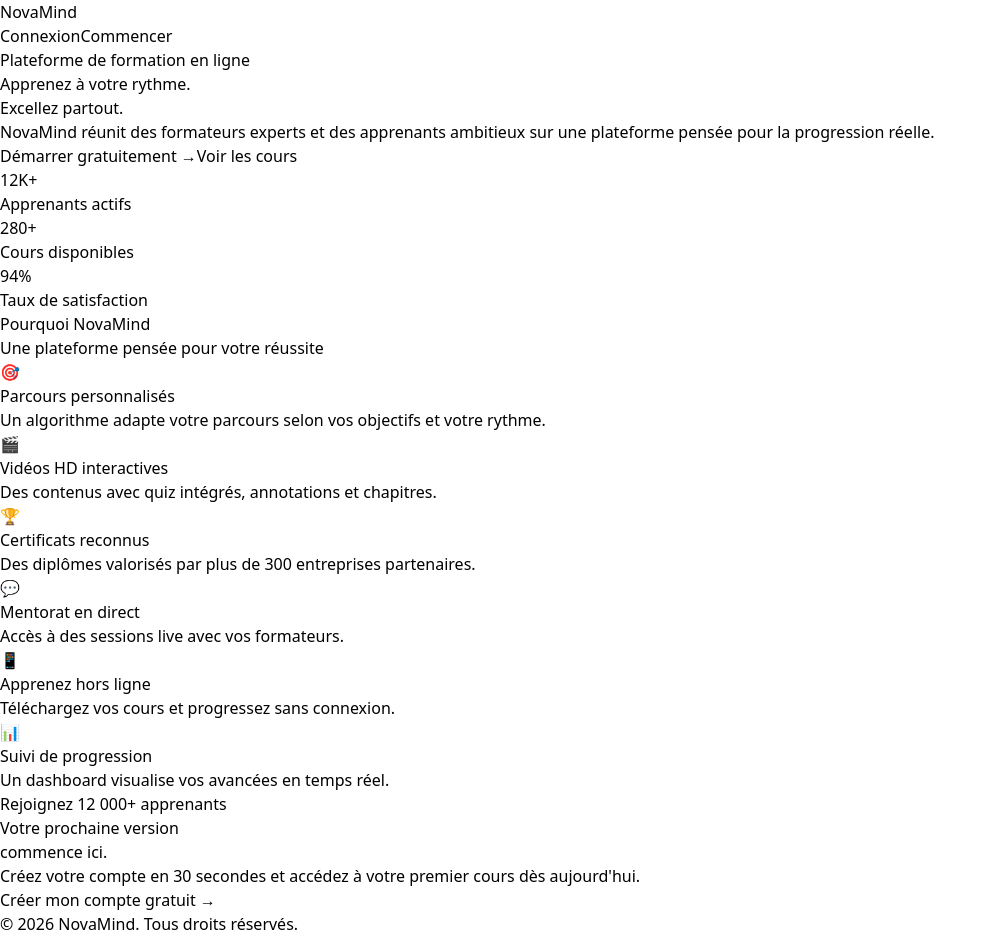
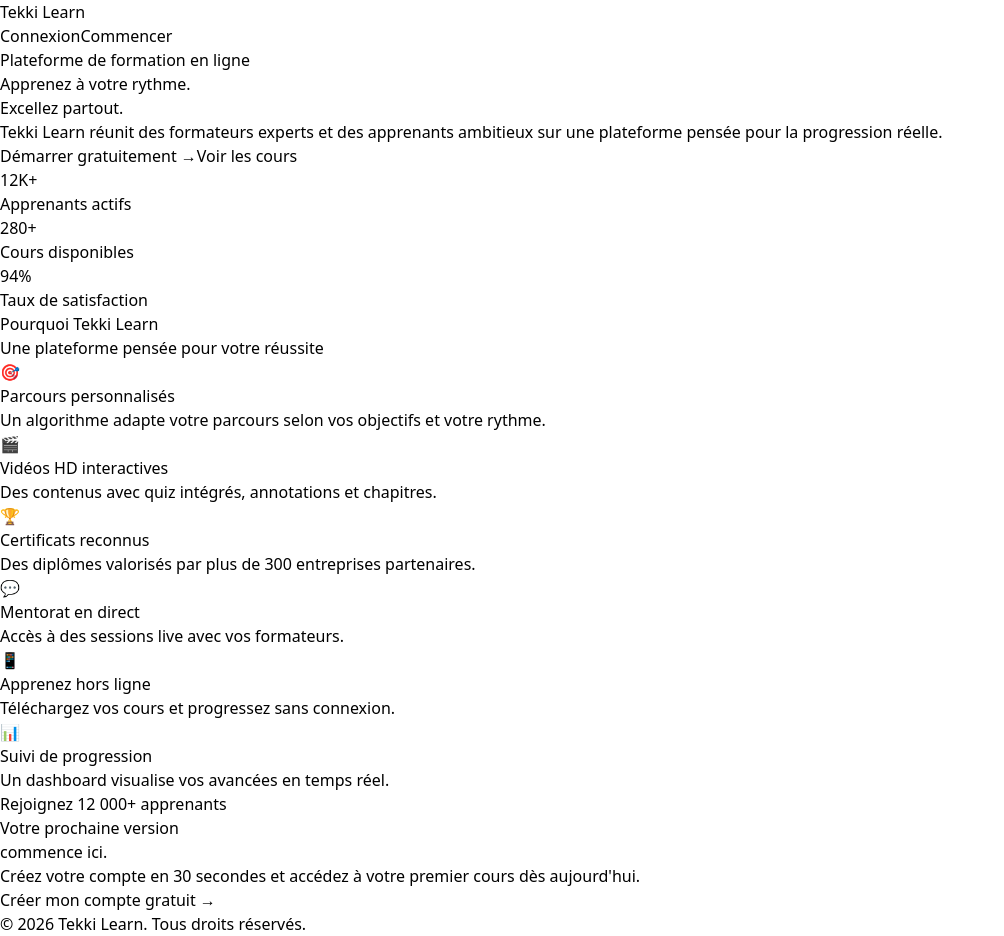
Before and after one commit to mamanfaye/e-learning, a React (Vite) app: page / in a window 1280 px wide. Shown: the whole page, without its empty margins (0-1004 px from the left). Built offline with nearby package versions, Linux system fonts and the light colour scheme.

Commit message:
disable lint vercel

```diff
--- a/src/pages/Dashboard.tsx
+++ b/src/pages/Dashboard.tsx
@@ -5,7 +5,7 @@
       {/* SIDEBAR */}
       <div className="w-64 bg-gray-900 flex flex-col justify-between p-6">
         <div>
-          <h1 className="text-2xl font-bold text-white mb-10">Nova<span className="text-yellow-500">Mind</span></h1>
+          <h1 className="text-2xl font-bold text-white mb-10">Tekki<span className="text-yellow-500">Learn</span></h1>
           <nav className="flex flex-col gap-2">
             {[
               { icon: "📊", label: "Tableau de bord" },
--- a/src/pages/ForgotPassword.tsx
+++ b/src/pages/ForgotPassword.tsx
@@ -3,7 +3,7 @@
     <div className="min-h-screen bg-gray-50 flex">
       {/* PARTIE GAUCHE */}
       <div className="hidden md:flex w-1/2 bg-gray-900 flex-col justify-between p-12">
-        <h1 className="text-2xl font-bold text-white">Nova<span className="text-yellow-500">Mind</span></h1>
+        <h1 className="text-2xl font-bold text-white">Tekki<span className="text-yellow-500">Learn</span></h1>
         <div>
           <p className="text-4xl font-bold text-white mb-4">Mot de passe<br/><span className="italic text-yellow-500">oublié ?</span></p>
           <p className="text-gray-400">Pas de panique, on vous envoie un lien de réinitialisation.</p>
--- a/src/pages/LandingPage.tsx
+++ b/src/pages/LandingPage.tsx
@@ -3,7 +3,7 @@
     <div className="min-h-screen bg-gray-50">
       {/* NAVBAR */}
       <nav className="fixed top-0 left-0 right-0 bg-white shadow-sm z-50 px-8 py-4 flex justify-between items-center">
-        <h1 className="text-2xl font-bold">Nova<span className="text-yellow-500">Mind</span></h1>
+        <h1 className="text-2xl font-bold">Tekki <span className="text-yellow-500">Learn</span></h1>
         <div className="flex gap-4">
           <a href="/login" className="px-4 py-2 border border-gray-800 rounded-md text-sm font-medium hover:bg-gray-800 hover:text-white transition">Connexion</a>
           <a href="/register" className="px-4 py-2 bg-gray-800 text-white rounded-md text-sm font-medium hover:bg-yellow-500 hover:text-gray-800 transition">Commencer</a>
@@ -14,13 +14,11 @@
       <section className="pt-32 pb-20 px-8 text-center">
         <p className="text-yellow-500 font-mono text-sm uppercase tracking-widest mb-4">Plateforme de formation en ligne</p>
         <h2 className="text-5xl font-bold text-gray-900 mb-6">Apprenez à votre rythme.<br/><span className="italic text-yellow-500">Excellez partout.</span></h2>
-        <p className="text-gray-500 text-lg max-w-xl mx-auto mb-8">NovaMind réunit des formateurs experts et des apprenants ambitieux sur une plateforme pensée pour la progression réelle.</p>
+        <p className="text-gray-500 text-lg max-w-xl mx-auto mb-8">Tekki Learn réunit des formateurs experts et des apprenants ambitieux sur une plateforme pensée pour la progression réelle.</p>
         <div className="flex gap-4 justify-center">
           <a href="/register" className="px-8 py-3 bg-gray-900 text-white rounded-lg font-medium hover:bg-yellow-500 hover:text-gray-900 transition">Démarrer gratuitement →</a>
           <a href="#formations" className="px-8 py-3 border border-gray-900 rounded-lg font-medium hover:bg-gray-900 hover:text-white transition">Voir les cours</a>
         </div>
-
-        {/* STATS */}
         <div className="flex justify-center gap-16 mt-16 pt-8 border-t border-gray-200">
           <div>
             <div className="text-3xl font-bold text-gray-900">12K+</div>
@@ -39,7 +37,7 @@
 
       {/* FEATURES */}
       <section id="avantages" className="px-8 py-20 bg-white">
-        <p className="text-yellow-500 font-mono text-xs uppercase tracking-widest mb-2">Pourquoi NovaMind</p>
+        <p className="text-yellow-500 font-mono text-xs uppercase tracking-widest mb-2">Pourquoi Tekki Learn</p>
         <h3 className="text-3xl font-bold text-gray-900 mb-12">Une plateforme pensée pour votre réussite</h3>
         <div className="grid grid-cols-1 md:grid-cols-3 gap-6">
           {[
@@ -69,7 +67,7 @@
 
       {/* FOOTER */}
       <footer className="bg-black text-gray-500 text-center py-6 text-sm">
-        © 2026 NovaMind. Tous droits réservés.
+        © 2026 Tekki Learn. Tous droits réservés.
       </footer>
     </div>
   )
--- a/src/pages/LoginPage.tsx
+++ b/src/pages/LoginPage.tsx
@@ -3,12 +3,12 @@
     <div className="min-h-screen bg-gray-50 flex">
       {/* PARTIE GAUCHE */}
       <div className="hidden md:flex w-1/2 bg-gray-900 flex-col justify-between p-12">
-        <h1 className="text-2xl font-bold text-white">Nova<span className="text-yellow-500">Mind</span></h1>
+        <h1 className="text-2xl font-bold text-white">Tekki<span className="text-yellow-500">Learn</span></h1>
         <div>
           <p className="text-4xl font-bold text-white mb-4">Reprenez là<br/>où vous<br/><span className="italic text-yellow-500">vous étiez.</span></p>
           <p className="text-gray-400">Connectez-vous et continuez votre parcours d'apprentissage.</p>
         </div>
-        <p className="text-gray-600 text-sm">© 2026 NovaMind</p>
+        <p className="text-gray-600 text-sm">© 2026 Tekki Learn</p>
       </div>
 
       {/* PARTIE DROITE */}
--- a/src/pages/RegisterPage.tsx
+++ b/src/pages/RegisterPage.tsx
@@ -3,7 +3,7 @@
     <div className="min-h-screen bg-gray-50 flex">
       {/* PARTIE GAUCHE */}
       <div className="hidden md:flex w-1/2 bg-gray-900 flex-col justify-between p-12">
-        <h1 className="text-2xl font-bold text-white">Nova<span className="text-yellow-500">Mind</span></h1>
+        <h1 className="text-2xl font-bold text-white">Tekki<span className="text-yellow-500">Learn</span></h1>
         <div>
           <p className="text-4xl font-bold text-white mb-4">Commencez<br/>votre<br/><span className="italic text-yellow-500">aventure.</span></p>
           <p className="text-gray-400">Rejoignez 12 000+ apprenants et accédez à 280+ cours.</p>
```
